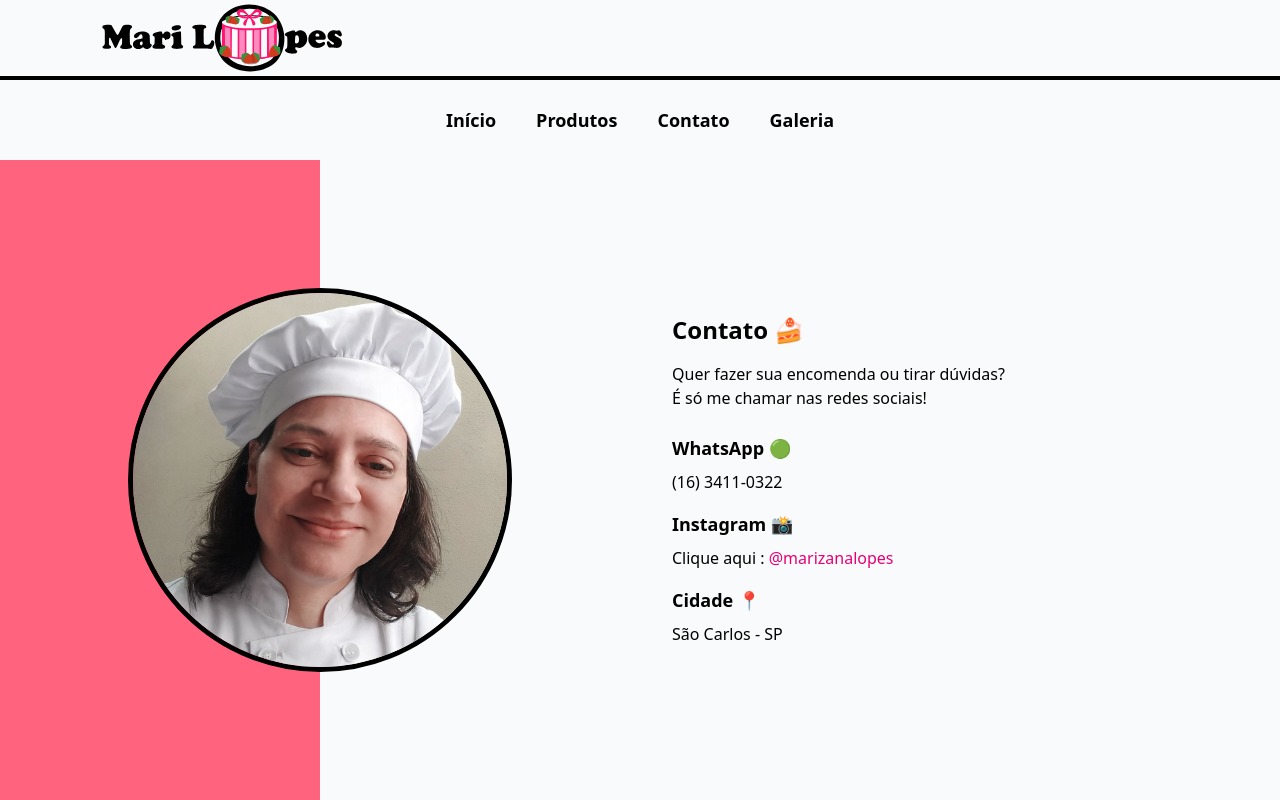
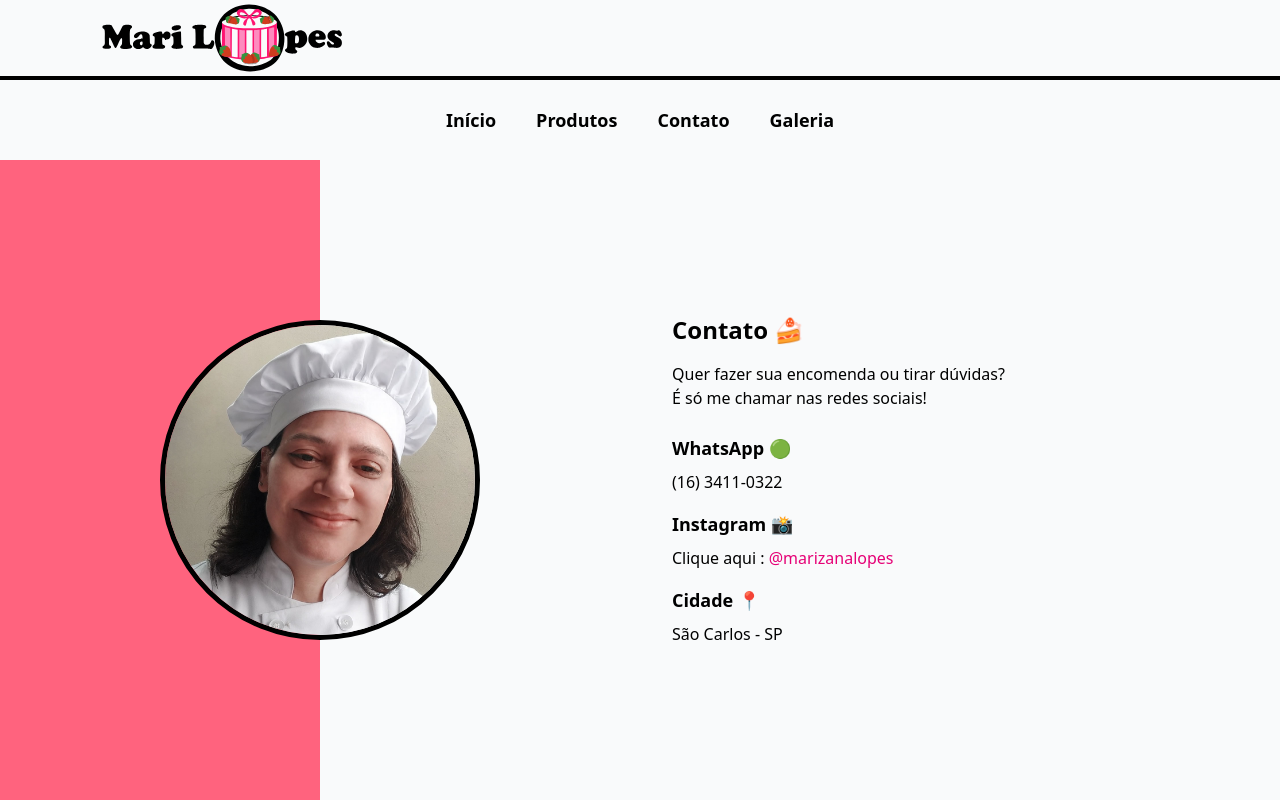
Before and after one commit to BrenoNLps/Confeitaria, a Next.js app: page /contact in a window 1280 px wide. Built offline with nearby package versions, Linux system fonts and the light colour scheme.

Commit message:
fix: Substitui a tag img pela tag Image do Next.js no componente Cover

```diff
--- a/components/(pages)/contact/Cover.tsx
+++ b/components/(pages)/contact/Cover.tsx
@@ -1,8 +1,14 @@
+import Image from "next/image";
+
 export default function Cover(){
     return (
         <div className="md:w-[50%] md:h-full w-full h-[30%]  flex justify-center items-center bg-black md:bg-transparent">
-            <div className=" h-[60%] aspect-square justify-center items-center flex">
-                <img src="images/confeiteira.jpg" alt="Confeiteira" className="w-full object-cover rounded-full border-5 border-white md:border-black" />
+            <div className=" h-[50%] aspect-square justify-center items-center flex relative">
+                <Image
+                src="/images/confeiteira.jpg"
+                alt="Confeiteira"
+                fill
+                className="object-cover rounded-full border-5 border-white md:border-black" />
             </div>
         </div>
 
```
